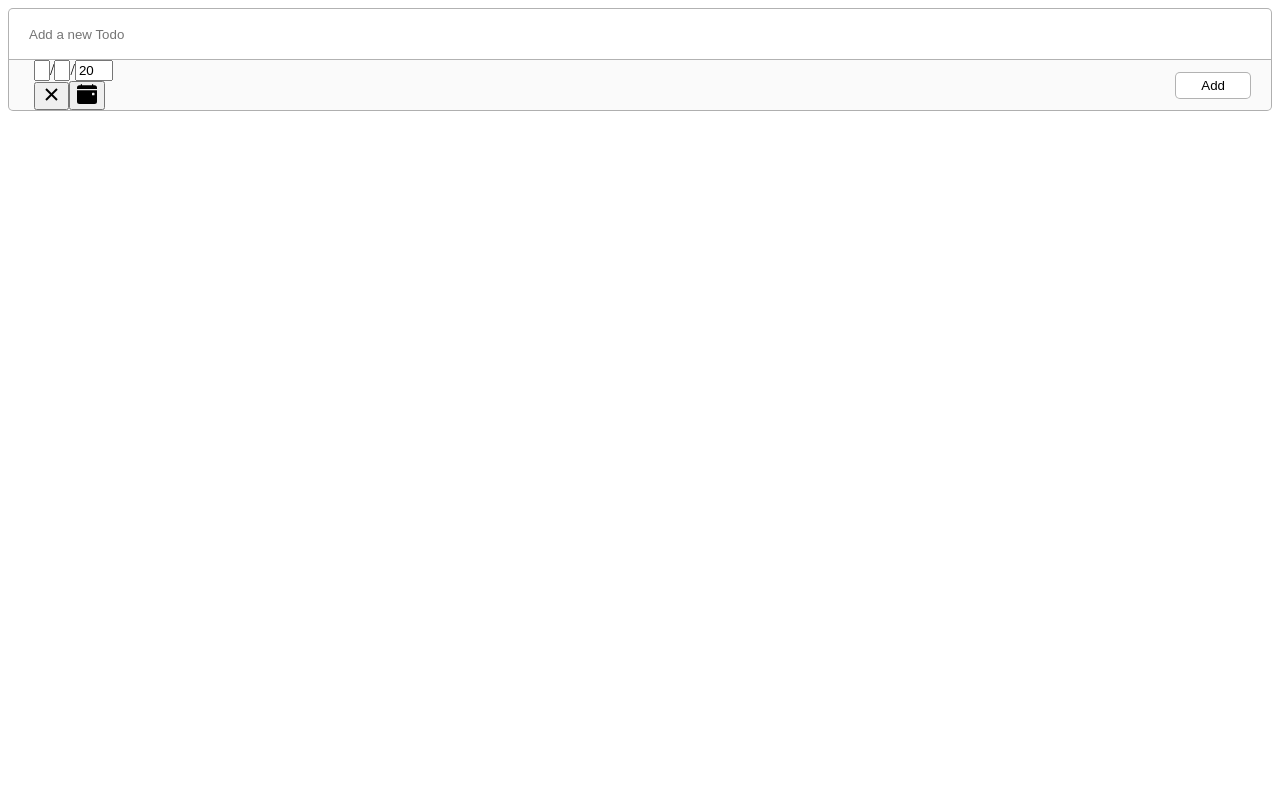
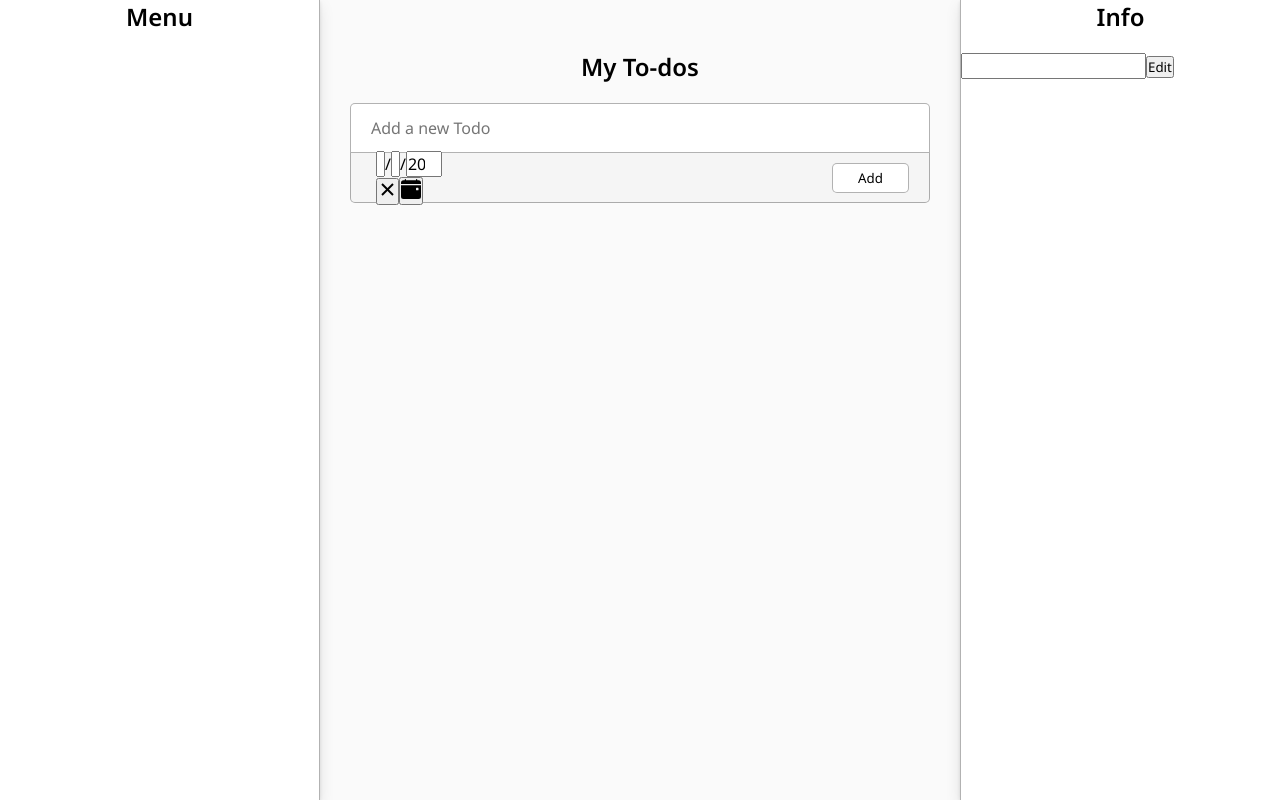
Before and after one commit to bisarroyo/todo-app, a React (Vite) app: page / in a window 1280 px wide. Built offline with nearby package versions, Linux system fonts and the light colour scheme.

Commit message:
Add edit starred and done actions

```diff
--- a/src/App.jsx
+++ b/src/App.jsx
@@ -1,4 +1,5 @@
 import { Todos } from './pages/Todos'
+import { GlobalStyle } from './globalStyles'
 // import { TodosProvider } from './context/TodosProvider'
 // import { Route, Routes } from 'react-router-dom'
 
@@ -9,7 +10,10 @@ const App = () => {
     //     <Route path='/' element={<Todos />} />
     //   </Routes>
     // </TodosProvider>
-    <Todos />
+    <>
+      <GlobalStyle />
+      <Todos />
+    </>
   )
 }
 
--- a/src/actions/index.js
+++ b/src/actions/index.js
@@ -2,3 +2,4 @@ export const AddTodo = '[TODO] Add'
 export const RemoveTodo = '[TODO] Remove'
 export const EditTodo = '[TODO] Edit'
 export const ToggleTodo = '[TODO] Toggle'
+export const StarredTodo = '[TODO] Starred'
--- /dev/null
+++ b/src/components/Edit.jsx
@@ -0,0 +1,22 @@
+import { useForm } from '../hooks/useForm'
+
+export const Edit = ({ todos, handleEdit }) => {
+  const { form, handleChange } = useForm({
+    // id,
+    // description,
+    // done,
+    // starred
+  })
+
+  const handleSubmit = (e) => {
+    e.preventDefault()
+  }
+  return (
+    <>
+      <form onSubmit={handleSubmit}>
+        <input type='text' name='description' onChange={handleChange} />
+        <button>Edit</button>
+      </form>
+    </>
+  )
+}
--- a/src/containers/TodosList.jsx
+++ b/src/containers/TodosList.jsx
@@ -1,6 +1,6 @@
 import { Item } from '../components/Item'
 
-export const TodosList = ({ todos, handleDelete, handleEdit }) => {
+export const TodosList = ({ todos, handleDelete, handleEdit, handleToggle, handleStarred }) => {
   return (
     <div>
       {
@@ -10,6 +10,8 @@ export const TodosList = ({ todos, handleDelete, handleEdit }) => {
               todo={todo}
               handleDelete={handleDelete}
               handleEdit={handleEdit}
+              handleToggle={handleToggle}
+              handleStarred={handleStarred}
             />
           </div>
         ))
--- a/src/hooks/useTodo.jsx
+++ b/src/hooks/useTodo.jsx
@@ -1,6 +1,6 @@
 import { useReducer } from 'react'
 import { todoReducer } from '../reducer/todoReducer'
-import { AddTodo, RemoveTodo, EditTodo, ToggleTodo } from '../actions'
+import { AddTodo, RemoveTodo, EditTodo, ToggleTodo, StarredTodo } from '../actions'
 
 export const useTodo = () => {
   const [todos, dispatch] = useReducer(todoReducer, [])
@@ -32,10 +32,18 @@ export const useTodo = () => {
     dispatch(action)
   }
 
-  const handleToggleTodo = (todo) => {
+  const handleToggleTodo = (id) => {
     const action = {
       type: ToggleTodo,
-      payload: todo
+      payload: id
+    }
+    dispatch(action)
+  }
+
+  const handleStarredTodo = (id) => {
+    const action = {
+      type: StarredTodo,
+      payload: id
     }
     dispatch(action)
   }
@@ -45,6 +53,7 @@ export const useTodo = () => {
     handleAddTodo,
     handleRemoveTodo,
     handleEditTodo,
-    handleToggleTodo
+    handleToggleTodo,
+    handleStarredTodo
   }
 }
--- a/src/pages/Todos.jsx
+++ b/src/pages/Todos.jsx
@@ -1,20 +1,34 @@
 import { Add } from '../components/Add'
 import { TodosList } from '../containers/TodosList'
+import { TodosStyle } from './TodosStyle'
+import { Edit } from '../components/Edit'
 
 import { useTodo } from '../hooks/useTodo'
 
 export const Todos = () => {
-  const { todos, handleAddTodo, handleRemoveTodo, handleEditTodo } = useTodo()
+  const { todos, handleAddTodo, handleRemoveTodo, handleEditTodo, handleToggleTodo, handleStarredTodo } = useTodo()
   console.log(todos)
 
   return (
-    <>
+    <TodosStyle>
+      <section>
+        <h2>Menu</h2>
+      </section>
+      <section>
+        <h1>My To-dos</h1>
         <Add onNewTodo={handleAddTodo} />
         <TodosList
           todos={todos}
           handleDelete={handleRemoveTodo}
           handleEdit={handleEditTodo}
+          handleToggle={handleToggleTodo}
+          handleStarred={handleStarredTodo}
         />
-    </>
+      </section>
+      <section>
+        <h2>Info</h2>
+        <Edit todos={todos} />
+      </section>
+    </TodosStyle>
   )
 }
--- a/src/reducer/todoReducer.js
+++ b/src/reducer/todoReducer.js
@@ -1,4 +1,4 @@
-import { AddTodo, RemoveTodo, EditTodo, ToggleTodo } from '../actions'
+import { AddTodo, RemoveTodo, EditTodo, ToggleTodo, StarredTodo } from '../actions'
 
 const initialState = []
 
@@ -22,7 +22,26 @@ export const todoReducer = (state = initialState, action) => {
       })
 
     case ToggleTodo:
-      return { ...state }
+      return state.map((todo) => {
+        if (todo.id === action.payload) {
+          return {
+            ...todo,
+            done: !todo.done
+          }
+        }
+        return todo
+      })
+
+    case StarredTodo:
+      return state.map((todo) => {
+        if (todo.id === action.payload) {
+          return {
+            ...todo,
+            starred: !todo.starred
+          }
+        }
+        return todo
+      })
 
     default:
       return state
```
Lines whose indentation alone changed are shown as unchanged.
